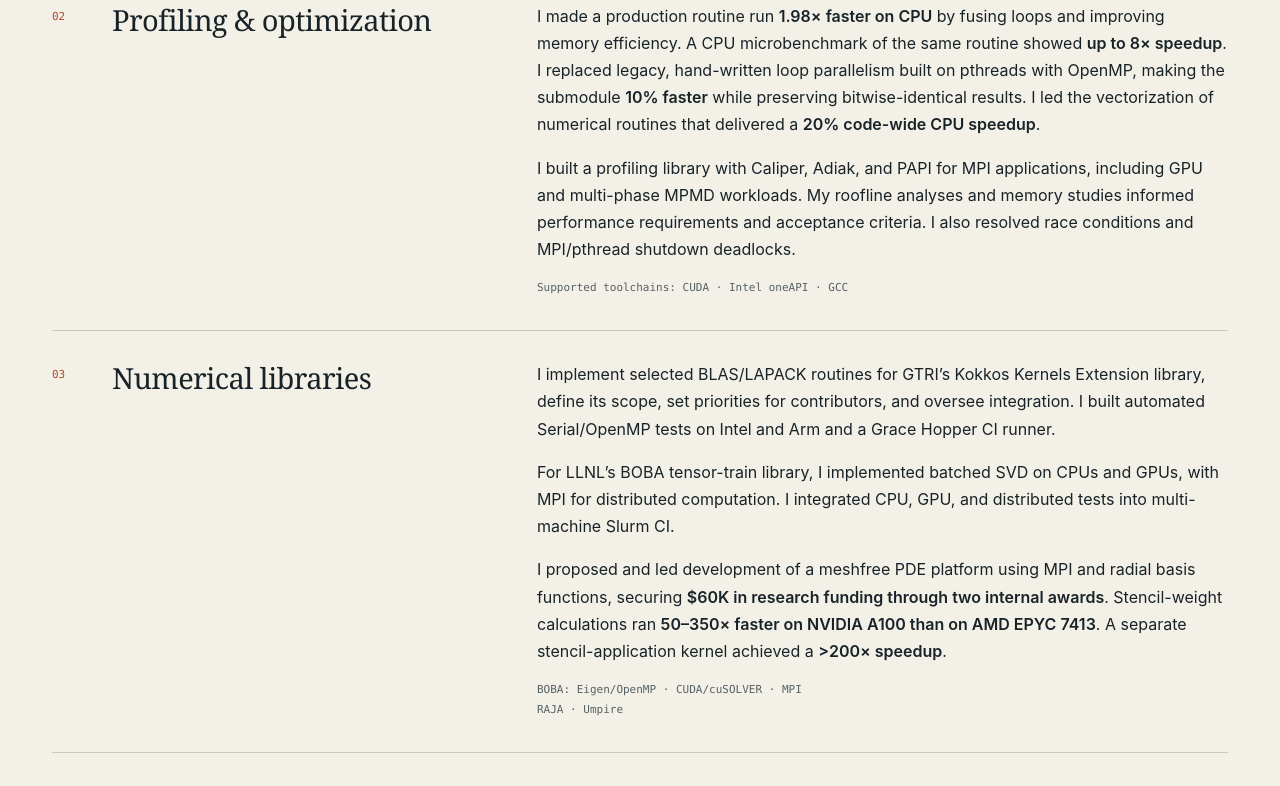
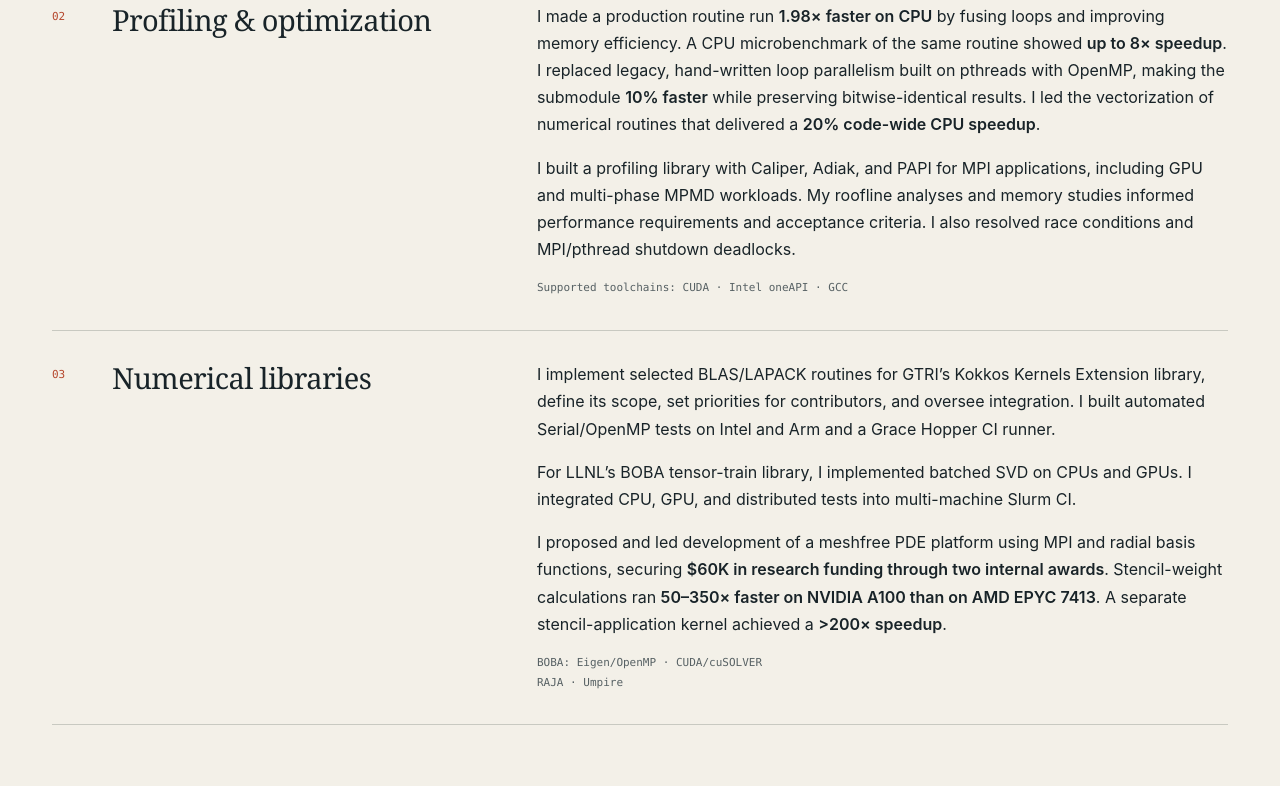
Before and after one commit to jarias9/jarias9.github.io, a plain HTML site: page index.html in a window 1280 px wide. Shown: the part 1336-2122 px from the top of the page. Drawn offline with Linux system fonts and the light colour scheme.

Commit message:
Remove MPI references from batched SVD descriptions

```diff
--- a/index.html
+++ b/index.html
@@ -119,7 +119,7 @@
               <div class="result">
                 <dt>CPU/GPU linear algebra</dt>
                 <dd class="result-value result-value--text">Batched SVD</dd>
-                <dd class="result-note">I implemented CPU and GPU execution paths for LLNL’s BOBA tensor-train library, with MPI for distributed computation.</dd>
+                <dd class="result-note">I implemented CPU and GPU execution paths for LLNL’s BOBA tensor-train library.</dd>
               </div>
               <div class="result">
                 <dt>Performance profiling</dt>
@@ -184,9 +184,9 @@
         <div class="work-title"><h3>Numerical libraries</h3></div>
         <div class="work-detail">
           <p>I implement selected BLAS/LAPACK routines for GTRI’s Kokkos Kernels Extension library, define its scope, set priorities for contributors, and oversee integration. I built automated Serial/OpenMP tests on Intel and Arm and a Grace Hopper CI runner.</p>
-          <p>For LLNL’s BOBA tensor-train library, I implemented batched SVD on CPUs and GPUs, with MPI for distributed computation. I integrated CPU, GPU, and distributed tests into multi-machine Slurm CI.</p>
+          <p>For LLNL’s BOBA tensor-train library, I implemented batched SVD on CPUs and GPUs. I integrated CPU, GPU, and distributed tests into multi-machine Slurm CI.</p>
           <p>I proposed and led development of a meshfree PDE platform using MPI and radial basis functions, securing <strong>$60K in research funding through two internal awards</strong>. Stencil-weight calculations ran <strong>50–350× faster on NVIDIA A100 than on AMD EPYC 7413</strong>. A separate stencil-application kernel achieved a <strong>&gt;200× speedup</strong>.</p>
-          <p class="tool-line">BOBA: Eigen/OpenMP · CUDA/cuSOLVER · MPI<br>RAJA · Umpire</p>
+          <p class="tool-line">BOBA: Eigen/OpenMP · CUDA/cuSOLVER<br>RAJA · Umpire</p>
         </div>
       </article>
       </div>
```
Also changed, not shown: 1 other file.
